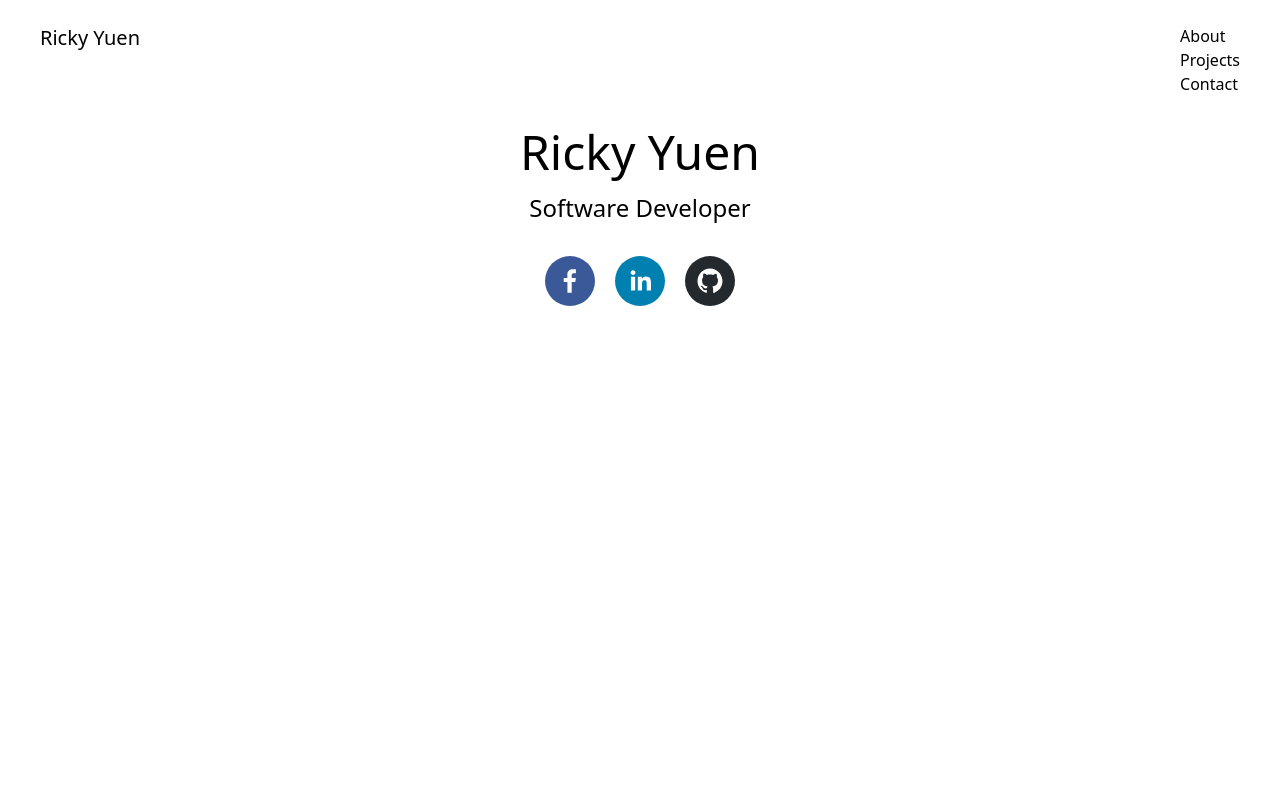
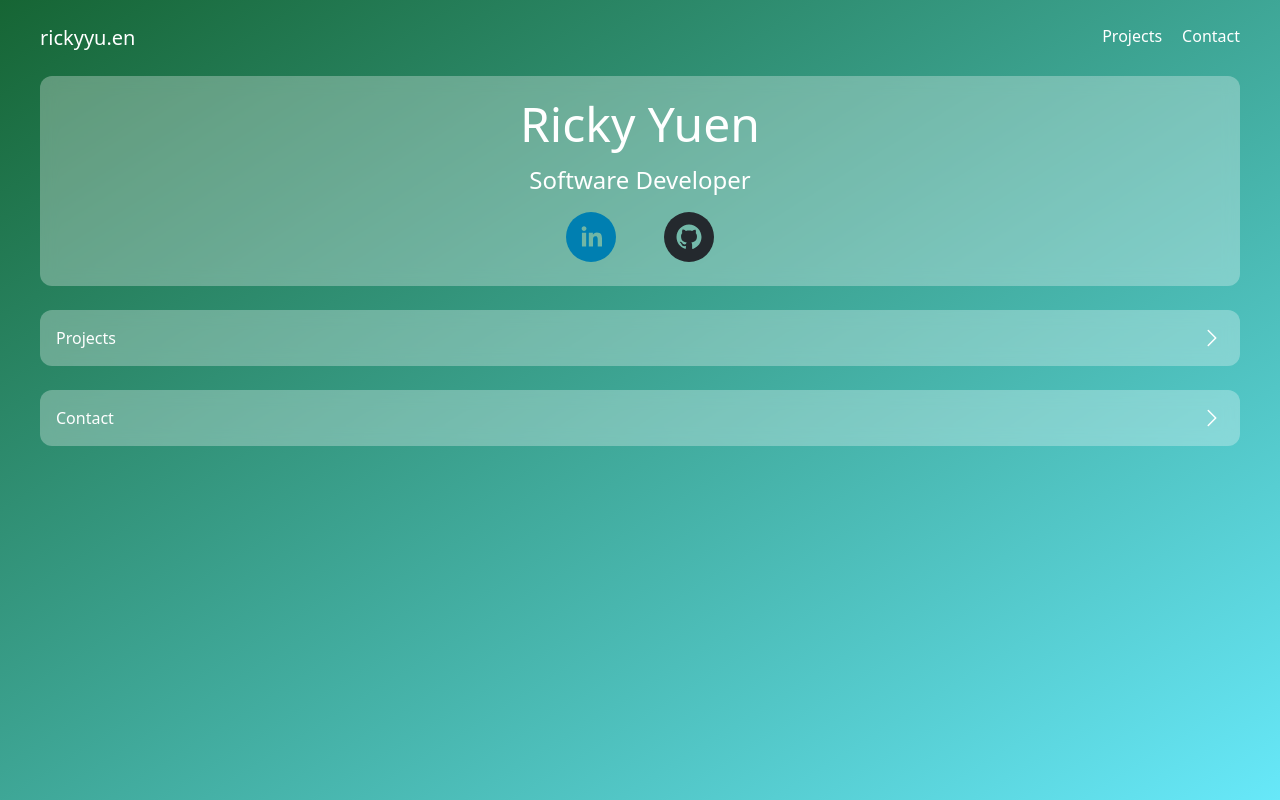
Before and after one commit to rykci/portfolio, a Next.js app: page / in a window 1280 px wide. Built offline with nearby package versions, Linux system fonts and the light colour scheme.

Commit message:
card components

```diff
--- /dev/null
+++ b/components/Card.js
@@ -0,0 +1,11 @@
+import React from 'react'
+
+function Card({ children }) {
+  return (
+    <div className="mx-10 rounded-xl text-white py-4 backdrop-blur bg-white/30">
+      {children}
+    </div>
+  )
+}
+
+export default Card
--- /dev/null
+++ b/components/ContactCard.js
@@ -0,0 +1,27 @@
+import React, { useState } from 'react'
+import Card from './Card'
+import { ChevronRightIcon, ChevronDownIcon } from '@heroicons/react/24/solid'
+
+function ContactCard() {
+  const [cardOpen, setCardOpen] = useState(false)
+
+  return (
+    <Card>
+      <div className="">
+        <div
+          onClick={() => setCardOpen(!cardOpen)}
+          className="cursor-pointer flex flex-between -my-4 justify-between"
+        >
+          <h1 className="p-4">Contact</h1>
+          {cardOpen ? (
+            <ChevronDownIcon className="h-6 w-6 m-4" />
+          ) : (
+            <ChevronRightIcon className="h-6 w-6 m-4" />
+          )}
+        </div>
+      </div>
+    </Card>
+  )
+}
+
+export default ContactCard
--- /dev/null
+++ b/components/Navbar.js
@@ -0,0 +1,19 @@
+import React from 'react'
+
+function Navbar() {
+  return (
+    <nav className="px-10 flex justify-between">
+      <h1 className="text-xl">rickyyu.en</h1>
+      <ul className="flex gap-5">
+        <li>
+          <a href="#projects">Projects</a>
+        </li>
+        <li>
+          <a href="#contact">Contact</a>
+        </li>
+      </ul>
+    </nav>
+  )
+}
+
+export default Navbar
--- /dev/null
+++ b/components/ProfileCard.js
@@ -0,0 +1,20 @@
+import React from 'react'
+import Card from './Card'
+import { SocialIcon } from 'react-social-icons'
+
+function ProfileCard() {
+  return (
+    <Card className="">
+      <div className="text-center">
+        <h2 className="text-5xl font-medium py-2">Ricky Yuen</h2>
+        <h3 className="text-2xl py-2">Software Developer</h3>
+        <div className="flex justify-center gap-x-12 py-2">
+          <SocialIcon url="https://www.linkedin.com/in/yuenricky/" />
+          <SocialIcon url="https://github.com/rykci" />
+        </div>
+      </div>
+    </Card>
+  )
+}
+
+export default ProfileCard
--- /dev/null
+++ b/components/ProjectCard.js
@@ -0,0 +1,27 @@
+import React, { useState } from 'react'
+import Card from './Card'
+import { ChevronRightIcon, ChevronDownIcon } from '@heroicons/react/24/solid'
+
+function ProjectCard() {
+  const [cardOpen, setCardOpen] = useState(false)
+
+  return (
+    <Card>
+      <div className="">
+        <div
+          onClick={() => setCardOpen(!cardOpen)}
+          className="cursor-pointer flex flex-between -my-4 justify-between"
+        >
+          <h1 className="p-4">Projects</h1>
+          {cardOpen ? (
+            <ChevronDownIcon className="h-6 w-6 m-4" />
+          ) : (
+            <ChevronRightIcon className="h-6 w-6 m-4" />
+          )}
+        </div>
+      </div>
+    </Card>
+  )
+}
+
+export default ProjectCard
--- a/package.json
+++ b/package.json
@@ -6,6 +6,7 @@
     "start": "next start"
   },
   "dependencies": {
+    "@heroicons/react": "^2.0.12",
     "next": "latest",
     "react": "18.1.0",
     "react-dom": "18.1.0",
--- a/pages/index.tsx
+++ b/pages/index.tsx
@@ -1,6 +1,9 @@
 import type { NextPage } from 'next'
 import Head from 'next/head'
-import { SocialIcon } from 'react-social-icons'
+import Navbar from '../components/Navbar'
+import ProfileCard from '../components/ProfileCard'
+import ProjectCard from '../components/ProjectCard'
+import ContactCard from '../components/ContactCard'
 
 const Home: NextPage = () => {
   return (
@@ -10,32 +13,12 @@ const Home: NextPage = () => {
         <link rel="icon" href="/favicon.ico" />
       </Head>
 
-      <main className="min-h-screen">
-        <section>
-          <nav className="px-10 flex justify-between py-6">
-            <h1 className="text-xl">Ricky Yuen</h1>
-            <ul>
-              <li>
-                <a href="#">About</a>
-              </li>
-              <li>
-                <a href="#">Projects</a>
-              </li>
-              <li>
-                <a href="#">Contact</a>
-              </li>
-            </ul>
-          </nav>
-
-          <div className="text-center">
-            <h2 className="text-5xl font-medium py-2">Ricky Yuen</h2>
-            <h3 className="text-2xl py-2">Software Developer</h3>
-            <div className="flex justify-center gap-x-5 py-6">
-              <SocialIcon url="https://www.facebook.com/RYlentless/" />
-              <SocialIcon url="https://www.linkedin.com/in/yuenricky/" />
-              <SocialIcon url="https://github.com/rykci" />
-            </div>
-          </div>
+      <main className="min-h-screen bg-gradient-to-br from-green-800 to-cyan-300">
+        <section className="text-white flex flex-col gap-y-6 py-6">
+          <Navbar />
+          <ProfileCard />
+          <ProjectCard />
+          <ContactCard />
         </section>
       </main>
     </div>
```
Also changed, not shown: 1 other file (tests, documents, lock files or other folders).
